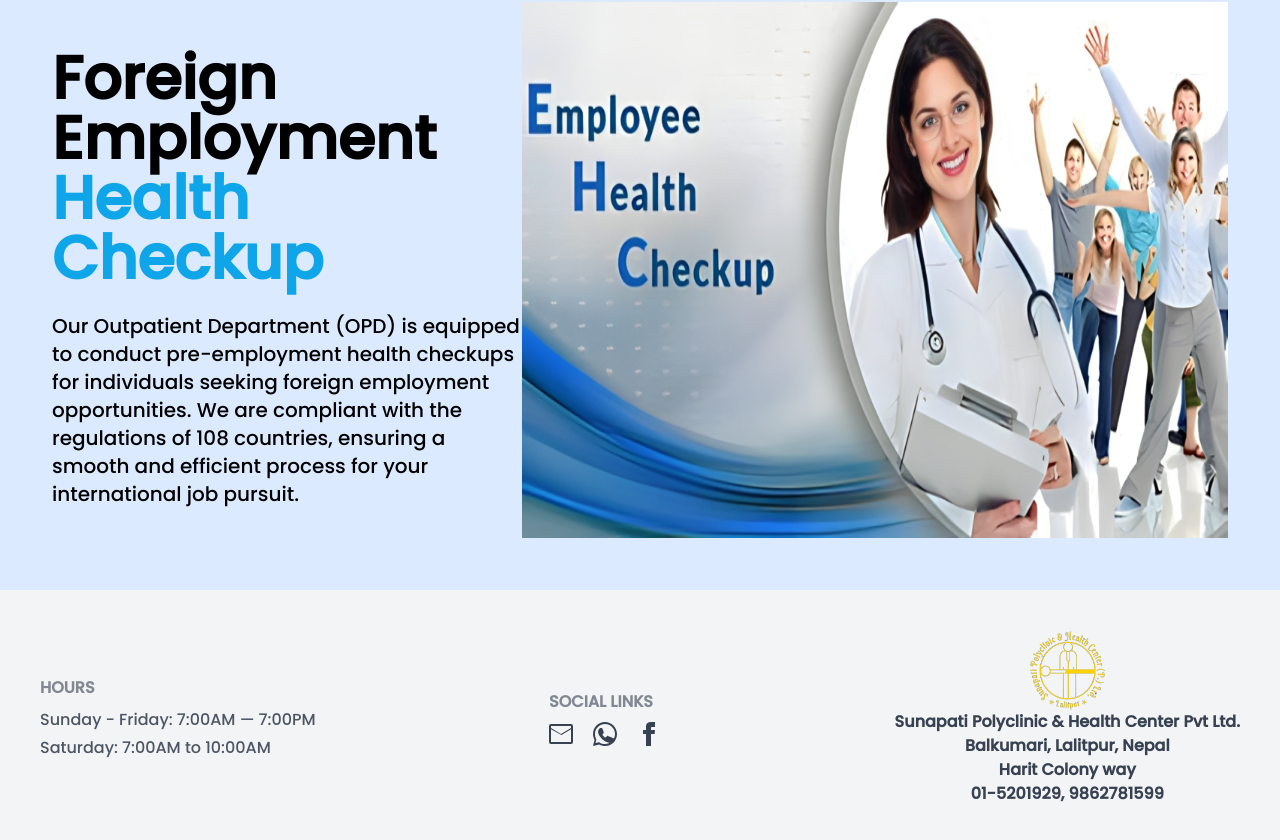
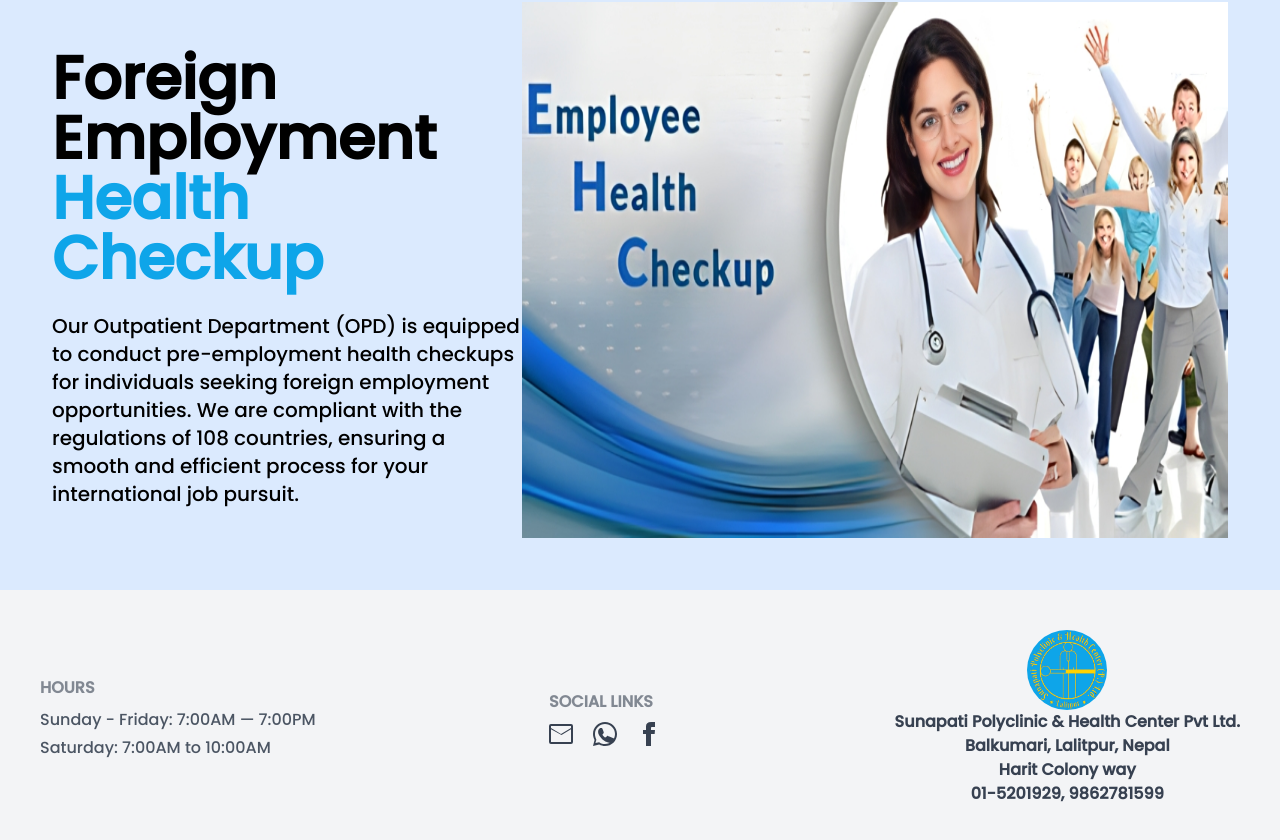
Before and after one commit to luffy4827/Clinic, a React (Create React App) app: page / in a window 1280 px wide. Shown: the part 5470-6310 px from the top of the page. Built offline with nearby package versions, Linux system fonts and the light colour scheme; the HTML template or start-up script is replaced by a standard one.

Commit message:
footer image bg added

```diff
--- a/package.json
+++ b/package.json
@@ -1,5 +1,5 @@
 {
-  "homepage": "https://www.sunapati.com/",
+  "homepage": "https://luffy4827.github.io/home",
   "name": "client",
   "version": "0.1.0",
   "private": true,
--- a/src/components/Footer.jsx
+++ b/src/components/Footer.jsx
@@ -58,7 +58,7 @@ const Footer = () => {
       </nav>
       <div className="order-2 lg:order-3">
         <aside className="flex flex-col justify-center items-center">
-          <img src={footer} className="w-20 h-20" alt="" />
+          <img src={footer} className="w-20 h-20 bg-sky-500 rounded-full" alt="" />
           <p className="font-bold text-center">
             Sunapati Polyclinic & Health Center Pvt Ltd. <br />
             Balkumari, Lalitpur, Nepal <br /> Harit Colony way <br />
```
